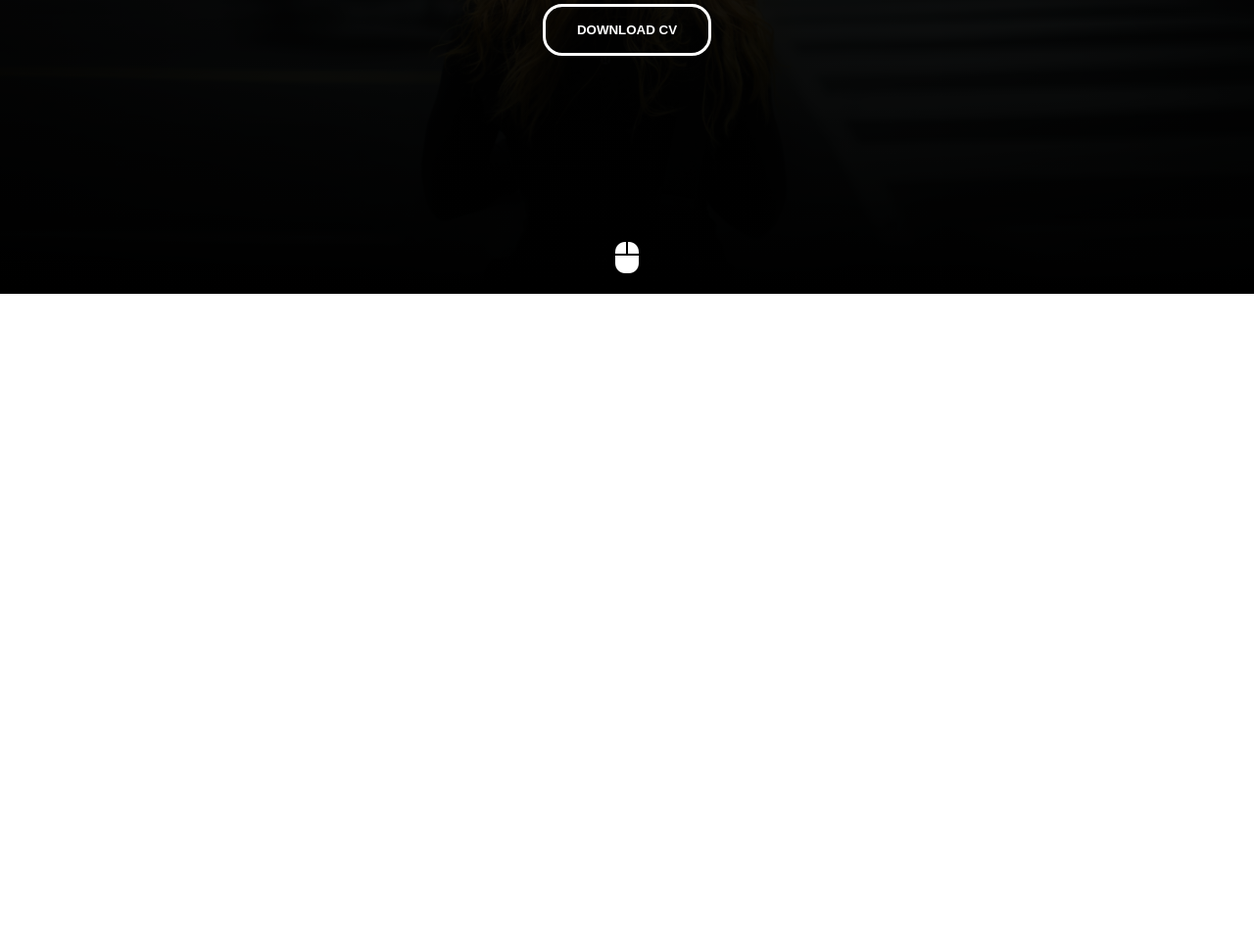
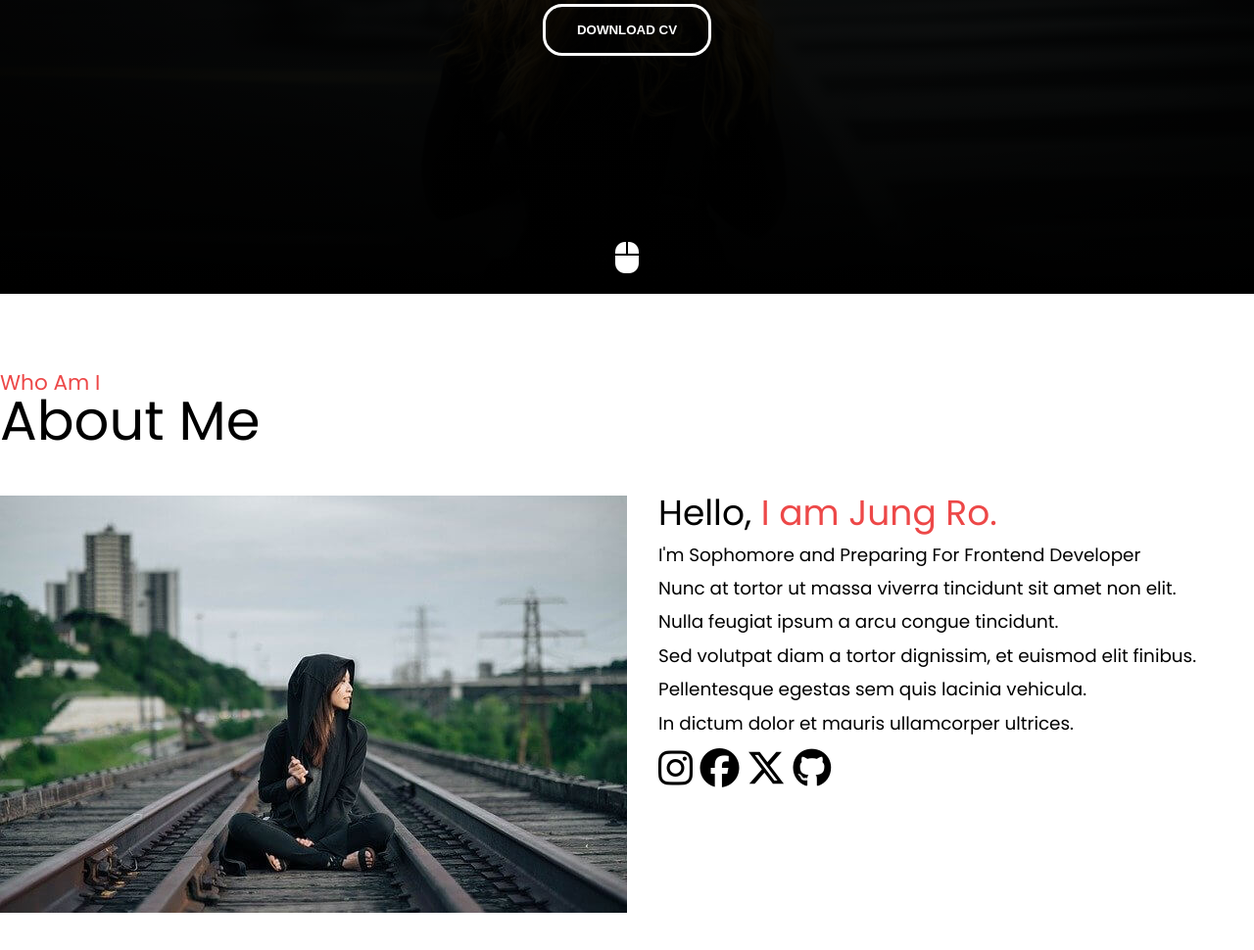
Before and after one commit to zetcgo/sucoding-myproject, a website: page src/index.html in a window 1280 px wide. Shown: the part 500-1470 px from the top of the page at 98% size. Before the commit the page ends 800 px from the top, so only its background shows below. Drawn offline with nearby package versions, Linux system fonts and the light colour scheme.

Commit message:
:sparkles: Add About Me section

```diff
--- a/src/index.css
+++ b/src/index.css
@@ -134,3 +134,53 @@ main section.intro button.mouse {
         bottom: 1rem;
     }
 }
+
+main section.about div.heading {
+    margin-bottom: 3rem;
+}
+
+main section.about div.heading h4 {
+    font-size: 1.35rem;
+    color: #ed4848;
+}
+
+main section.about div.heading h2 {
+    font-size: 3.5rem;
+}
+
+main section.about div.heading p {
+    font-size: 1.15rem;
+}
+
+main section.about article {
+    display: flex;
+}
+
+main section.about article img {
+    width: 50vw;
+}
+
+main section.about article div.text {
+    padding: 0 2rem;
+}
+
+main section.about article div.text h3 {
+    margin-bottom: 1rem;
+    font-size: 2.25rem;
+}
+
+main section.about article div.text h3 strong {
+    color: #ed4848;
+}
+
+main section.about article div.text p {
+    margin: 1rem 0;
+    font-size: 1.15rem;
+}
+
+main section.about article div.text div.sns a {
+    margin-right: 0.2rem;
+    font-size: 2.5rem;
+    color: black;
+    text-decoration: none;
+}
--- a/src/index.html
+++ b/src/index.html
@@ -31,6 +31,30 @@
                 <button class="download">DOWNLOAD CV</button>
                 <button class="mouse"><i class="fa-solid fa-computer-mouse"></i></button>
             </section>
+            <section class="about">
+                <div class="heading">
+                    <h4>Who Am I</h4>
+                    <h2>About Me</h2>
+                </div>
+                <article>
+                    <img src="assets/me_alone.jpg" alt="Me Alone" />
+                    <div class="text">
+                        <h3>Hello, <strong>I am Jung Ro.</strong></h3>
+                        <p>I'm Sophomore and Preparing For Frontend Developer</p>
+                        <p>Nunc at tortor ut massa viverra tincidunt sit amet non elit.</p>
+                        <p>Nulla feugiat ipsum a arcu congue tincidunt.</p>
+                        <p>Sed volutpat diam a tortor dignissim, et euismod elit finibus.</p>
+                        <p>Pellentesque egestas sem quis lacinia vehicula.</p>
+                        <p>In dictum dolor et mauris ullamcorper ultrices.</p>
+                        <div class="sns">
+                            <a href="#"><i class="fa-brands fa-instagram"></i></a>
+                            <a href="#"><i class="fa-brands fa-facebook"></i></a>
+                            <a href="#"><i class="fa-brands fa-x-twitter"></i></a>
+                            <a href="#"><i class="fa-brands fa-github"></i></a>
+                        </div>
+                    </div>
+                </article>
+            </section>
         </main>
     </body>
 </html>
```
